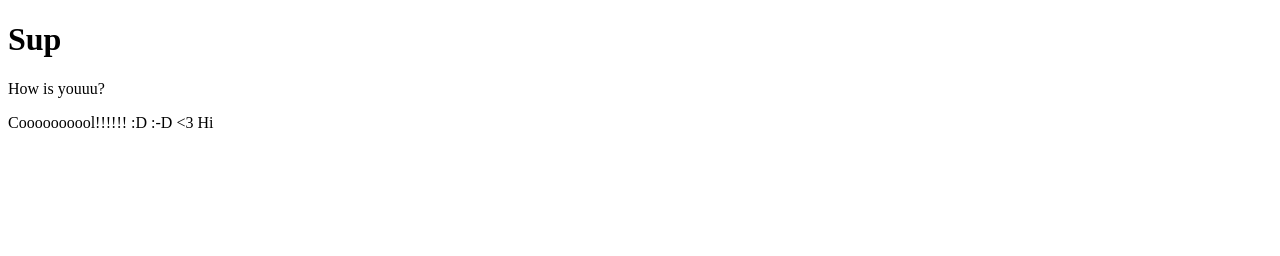
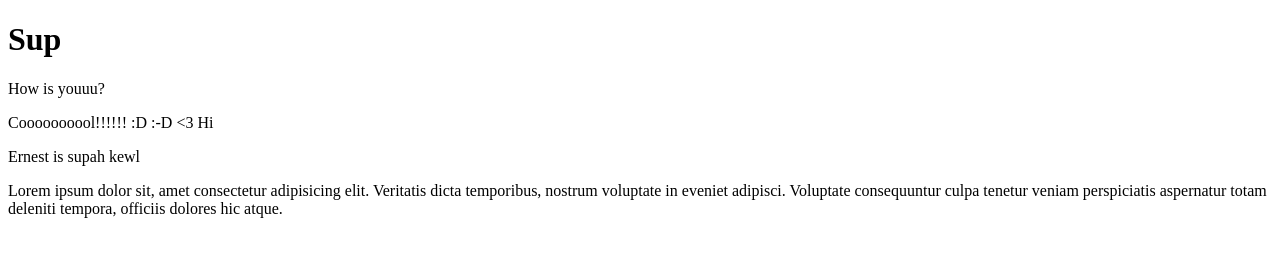
Before and after one commit to jwnuzzo/hihellohey, a plain HTML site: page index.html in a window 1280 px wide. Drawn offline with Linux system fonts and the light colour scheme.

Commit message:
Changes yuh

```diff
--- a/index.html
+++ b/index.html
@@ -12,5 +12,9 @@
     <p>How is youuu?</p>
 
     <p>Coooooooool!!!!!! :D :-D <3 Hi </p>
+
+    <p>Ernest is supah kewl</p>
+
+    <p>Lorem ipsum dolor sit, amet consectetur adipisicing elit. Veritatis dicta temporibus, nostrum voluptate in eveniet adipisci. Voluptate consequuntur culpa tenetur veniam perspiciatis aspernatur totam deleniti tempora, officiis dolores hic atque.</p>
 </body>
 </html>
```
